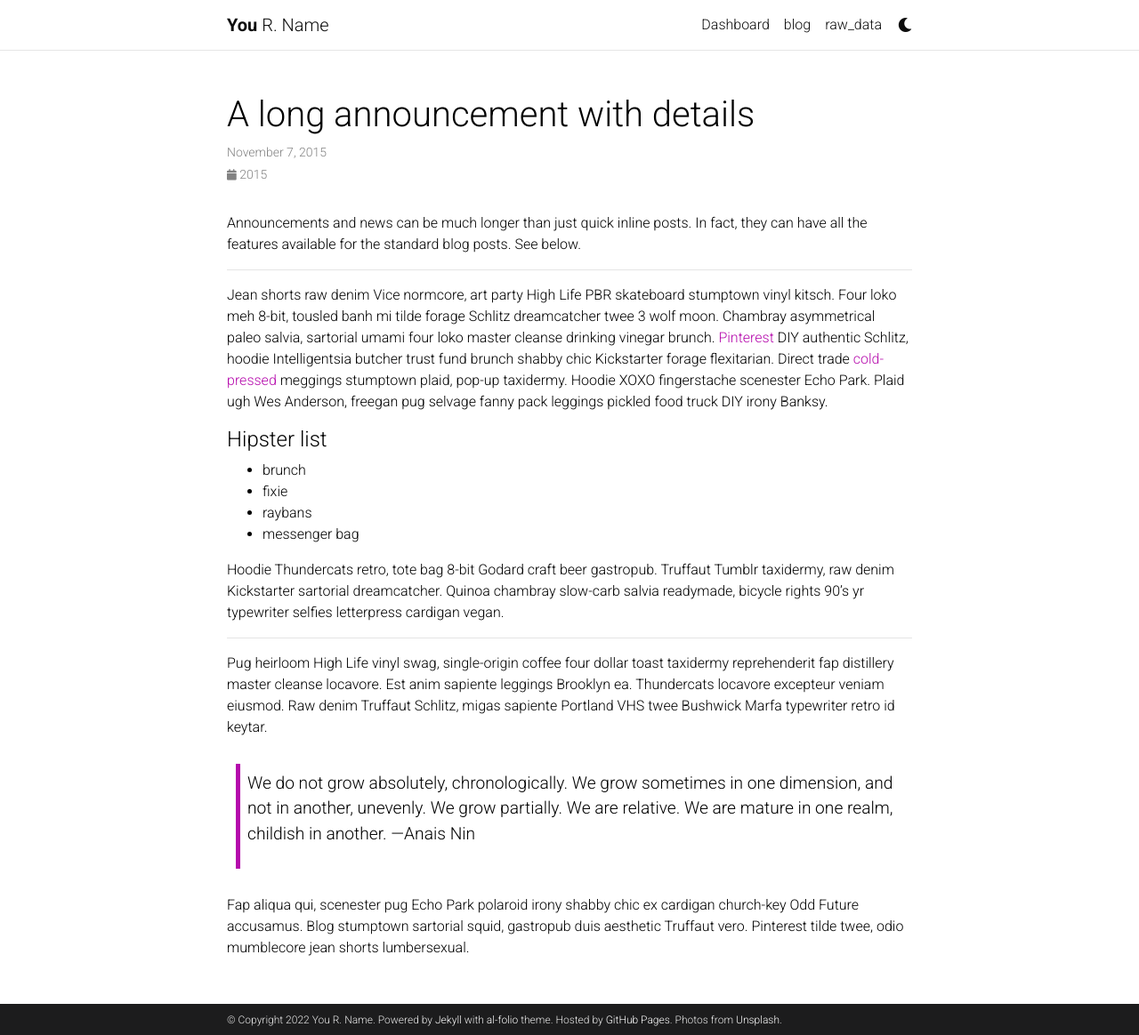
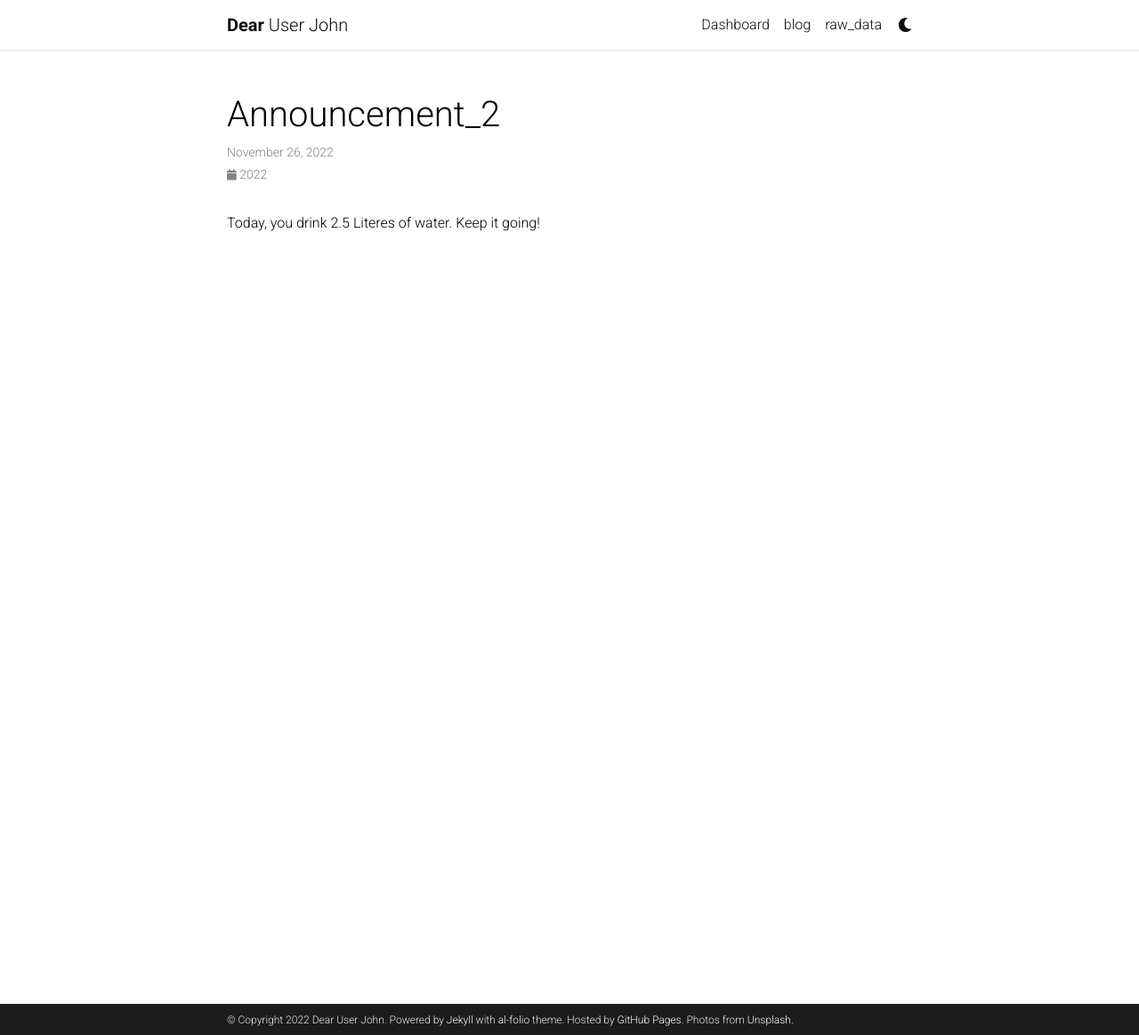
Before and after one commit to scott-yj-yang/water_report, a Jekyll site: the page built from _news/announcement_2.md, in a window 1280 px wide and 1164 px high. Shown: the whole window at 89% size. Built offline with Jekyll 4.4.1, drawn with Linux system fonts in a browser that asks for light colours; comment, search, counter and statistics services are not loaded; a style sheet for code colours, icons or effects is not loaded.

Commit message:
update name and announcement

```diff
--- a/_config.yml
+++ b/_config.yml
@@ -3,9 +3,9 @@
 # -----------------------------------------------------------------------------
 
 title: blank # the website title (if blank, full name will be used instead)
-first_name: You
-middle_name: R.
-last_name: Name
+first_name: Dear
+middle_name: User
+last_name: John
 email: you@example.com
 description: > # the ">" symbol means to ignore newlines until "footer_text:"
   A simple, whitespace theme for academics. Based on [*folio](https://github.com/bogoli/-folio) design.
@@ -16,7 +16,7 @@ footer_text: >
 keywords: jekyll, jekyll-theme, academic-website, portfolio-website  # add your own keywords or leave empty
 
 lang: en # the language of your site (for example: en, fr, cn, ru, etc.)
-icon: ⚛️  # the emoji used as the favicon (alternatively, provide image name in /assets/img/)
+icon: 💧  # the emoji used as the favicon (alternatively, provide image name in /assets/img/)
 
 url: https://scott-yj-yang.github.io # the base hostname & protocol for your site
 baseurl: /water_report/ # the subpath of your site, e.g. /blog/
--- a/_news/announcement_2.md
+++ b/_news/announcement_2.md
@@ -1,31 +1,7 @@
 ---
 layout: post
-title: A long announcement with details
-date: 2015-11-07 16:11:00-0400
-inline: false
+date: 2022-11-26 07:59:00-0400
+inline: true
 ---
 
-Announcements and news can be much longer than just quick inline posts. In fact, they can have all the features available for the standard blog posts. See below.
-
-***
-
-Jean shorts raw denim Vice normcore, art party High Life PBR skateboard stumptown vinyl kitsch. Four loko meh 8-bit, tousled banh mi tilde forage Schlitz dreamcatcher twee 3 wolf moon. Chambray asymmetrical paleo salvia, sartorial umami four loko master cleanse drinking vinegar brunch. <a href="https://www.pinterest.com">Pinterest</a> DIY authentic Schlitz, hoodie Intelligentsia butcher trust fund brunch shabby chic Kickstarter forage flexitarian. Direct trade <a href="https://en.wikipedia.org/wiki/Cold-pressed_juice">cold-pressed</a> meggings stumptown plaid, pop-up taxidermy. Hoodie XOXO fingerstache scenester Echo Park. Plaid ugh Wes Anderson, freegan pug selvage fanny pack leggings pickled food truck DIY irony Banksy.
-
-#### Hipster list
-<ul>
-    <li>brunch</li>
-    <li>fixie</li>
-    <li>raybans</li>
-    <li>messenger bag</li>
-</ul>
-
-Hoodie Thundercats retro, tote bag 8-bit Godard craft beer gastropub. Truffaut Tumblr taxidermy, raw denim Kickstarter sartorial dreamcatcher. Quinoa chambray slow-carb salvia readymade, bicycle rights 90's yr typewriter selfies letterpress cardigan vegan.
-
-***
-
-Pug heirloom High Life vinyl swag, single-origin coffee four dollar toast taxidermy reprehenderit fap distillery master cleanse locavore. Est anim sapiente leggings Brooklyn ea. Thundercats locavore excepteur veniam eiusmod. Raw denim Truffaut Schlitz, migas sapiente Portland VHS twee Bushwick Marfa typewriter retro id keytar.
-
-> We do not grow absolutely, chronologically. We grow sometimes in one dimension, and not in another, unevenly. We grow partially. We are relative. We are mature in one realm, childish in another.
-> —Anais Nin
-
-Fap aliqua qui, scenester pug Echo Park polaroid irony shabby chic ex cardigan church-key Odd Future accusamus. Blog stumptown sartorial squid, gastropub duis aesthetic Truffaut vero. Pinterest tilde twee, odio mumblecore jean shorts lumbersexual.
+Today, you drink 2.5 Literes of water. Keep it going!
```
Also changed, not shown: _news/announcement_1.md (+2 -2 lines), _news/announcement_3.md (deleted, +0 -7 lines).
